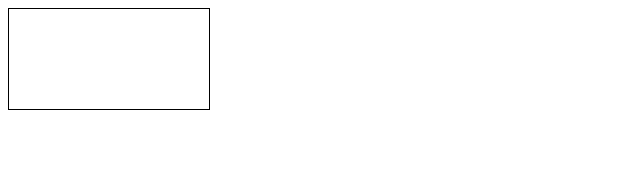
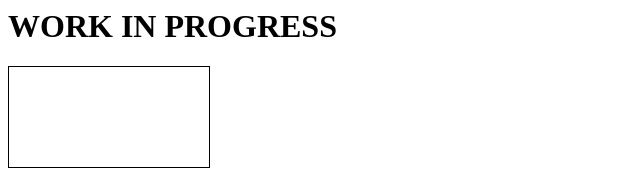
Before and after one commit to EMC-prog/graph-maker, a plain HTML site: page demo/index.html in a window 1280 px wide. Shown: the whole page, without its empty margins (0-640 px from the left). Drawn offline with Linux system fonts and the light colour scheme.

Commit message:
Update index.html

```diff
--- a/demo/index.html
+++ b/demo/index.html
@@ -3,6 +3,7 @@
     <title>Online demo of Graph maker</title>
   </head>
   <body>
+    <h1>WORK IN PROGRESS</h1>
     <canvas id="myCanvas" width="200" height="100" style="border:1px solid #000000;">
     </canvas>
   </body>
```
